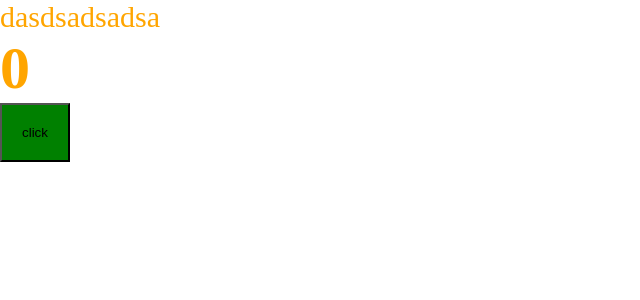
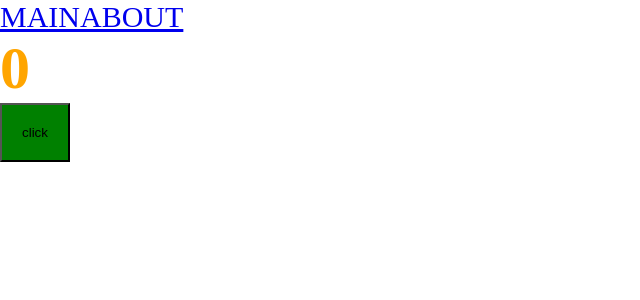
Before and after one commit to MOSKALCHUK31/advanced, a React app: page / in a window 1280 px wide. Shown: the top 300 px of the page, without its empty margins (0-640 px from the left). Built offline with nearby package versions, Linux system fonts and the light colour scheme.

Commit message:
feat: routing, code-splitting | lazy-loading

```diff
--- a/package.json
+++ b/package.json
@@ -15,6 +15,7 @@
         "@types/node": "^17.0.21",
         "@types/react": "^17.0.39",
         "@types/react-dom": "^17.0.11",
+        "@types/react-router-dom": "^5.3.3",
         "@types/webpack": "^5.28.0",
         "@types/webpack-dev-server": "^4.7.2",
         "css-loader": "^6.6.0",
@@ -34,6 +35,7 @@
     },
     "dependencies": {
         "react": "^17.0.2",
-        "react-dom": "^17.0.2"
+        "react-dom": "^17.0.2",
+        "react-router-dom": "^6.2.1"
     }
 }
--- a/src/App.tsx
+++ b/src/App.tsx
@@ -1,13 +1,23 @@
-import React from 'react'
-import { Counter } from './components/Counter'
+import React, {Suspense} from 'react'
+import { BrowserRouter, Routes, Route, Link } from 'react-router-dom'
 import './index.scss'
+import {MainPageAsync} from "./pages/MainPage/MainPage.async";
+import {AboutPageAsync} from "./pages/AboutPage/AboutPage.async";
 
 const App = () => {
     return (
-        <div className={'app'}>
-            dasdsadsadsa
-            <Counter />
-        </div>
+        <Suspense fallback={'loading ...'}>
+            <BrowserRouter>
+                <div className="app">
+                    <Link to={'/'}>MAIN</Link>
+                    <Link to={'/about'}>ABOUT</Link>
+                    <Routes>
+                        <Route path={'/'} element={<MainPageAsync/>}/>
+                        <Route path={'/about'} element={<AboutPageAsync/>}/>
+                    </Routes>
+                </div>
+            </BrowserRouter>
+        </Suspense>
     )
 }
 
--- /dev/null
+++ b/src/pages/AboutPage/AboutPage.async.tsx
@@ -0,0 +1,3 @@
+import { lazy } from 'react'
+
+export const AboutPageAsync = lazy(() => import('./AboutPage'))
--- /dev/null
+++ b/src/pages/AboutPage/AboutPage.tsx
@@ -0,0 +1,11 @@
+import React from 'react'
+
+const AboutPage = () => {
+    return (
+        <div>
+            about view = ...
+        </div>
+    )
+}
+
+export default AboutPage
--- /dev/null
+++ b/src/pages/MainPage/MainPage.async.tsx
@@ -0,0 +1,3 @@
+import { lazy } from 'react'
+
+export const MainPageAsync = lazy(() => import('./MainPage'))
--- /dev/null
+++ b/src/pages/MainPage/MainPage.tsx
@@ -0,0 +1,12 @@
+import React from 'react'
+import { Counter } from '../../components/Counter'
+
+const MainPage = () => {
+    return (
+        <div>
+            <Counter />
+        </div>
+    )
+}
+
+export default MainPage
```
Also changed, not shown: 2 other files (tests, documents, lock files or other folders).
